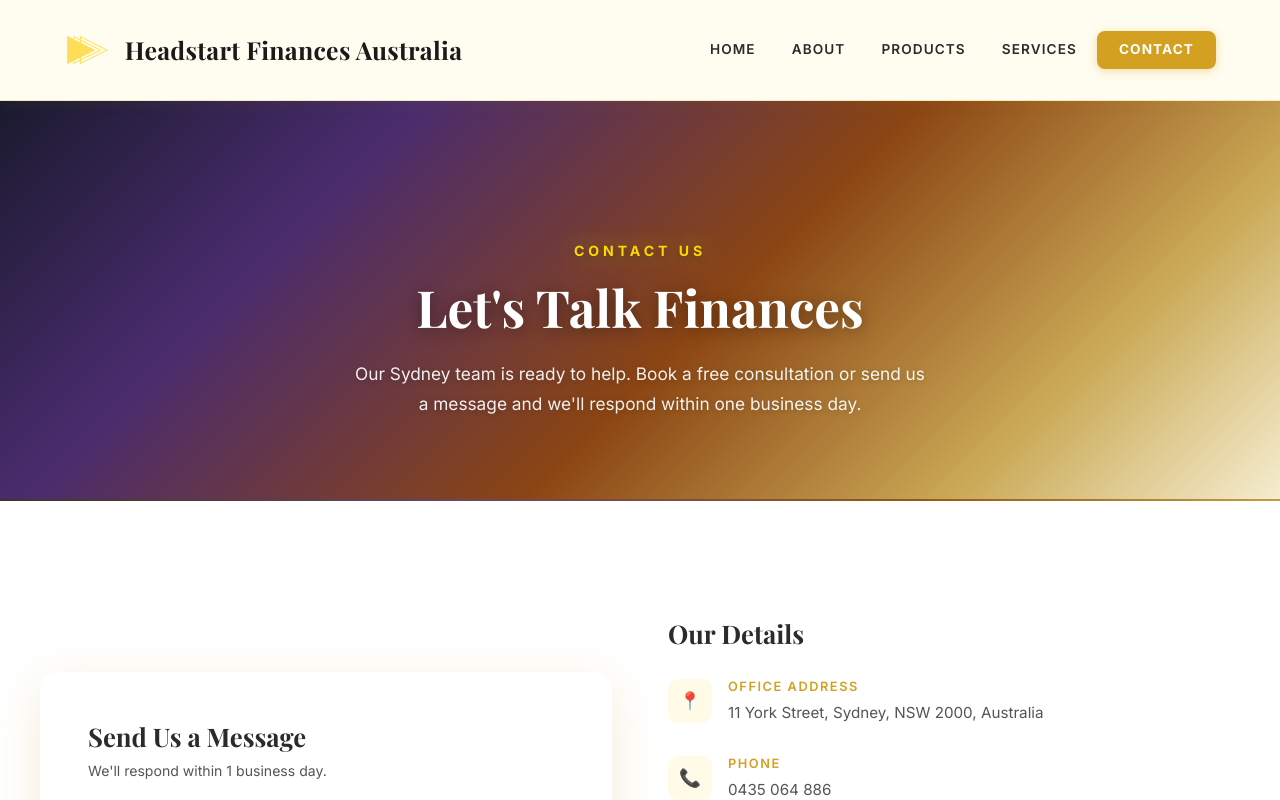
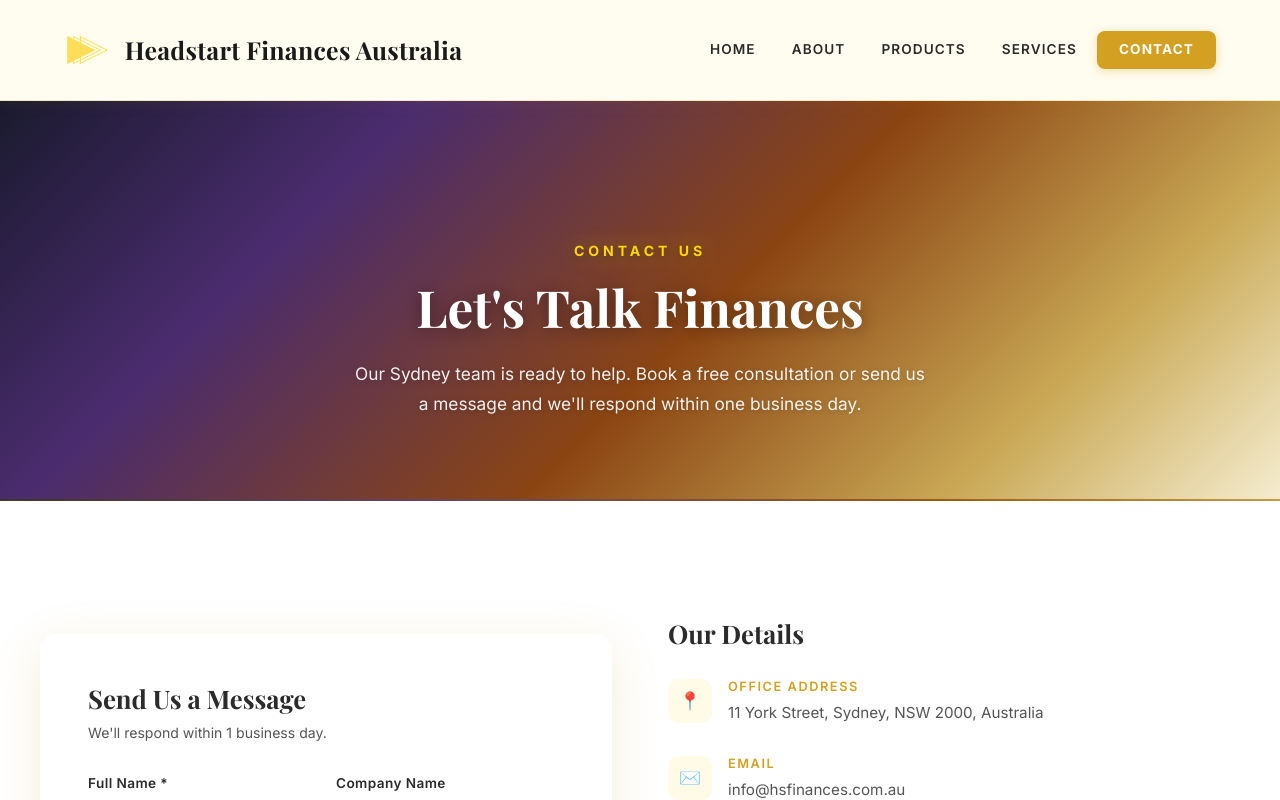
Before and after one commit to pramahosting/hsfinances, a React (Vite) app: page / in a window 1280 px wide. Both pictures are taken after a click on the element "CONTACT". Shown: the top 800 px of the page. Built offline with nearby package versions, Linux system fonts and the light colour scheme.

Commit message:
Update ContactPage.jsx

```diff
--- a/src/pages/ContactPage.jsx
+++ b/src/pages/ContactPage.jsx
@@ -21,7 +21,6 @@ const SERVICE_OPTIONS = [
 
 const CONTACT_ITEMS = [
   ["📍","Office Address",`${COMPANY.address}`],
-  ["📞","Phone",COMPANY.phone],
   ["✉️","Email",COMPANY.email],
   ["🕐","Business Hours","Mon – Fri: 9:00am – 5:30pm AEST\nSat: By appointment"],
 ];
```
